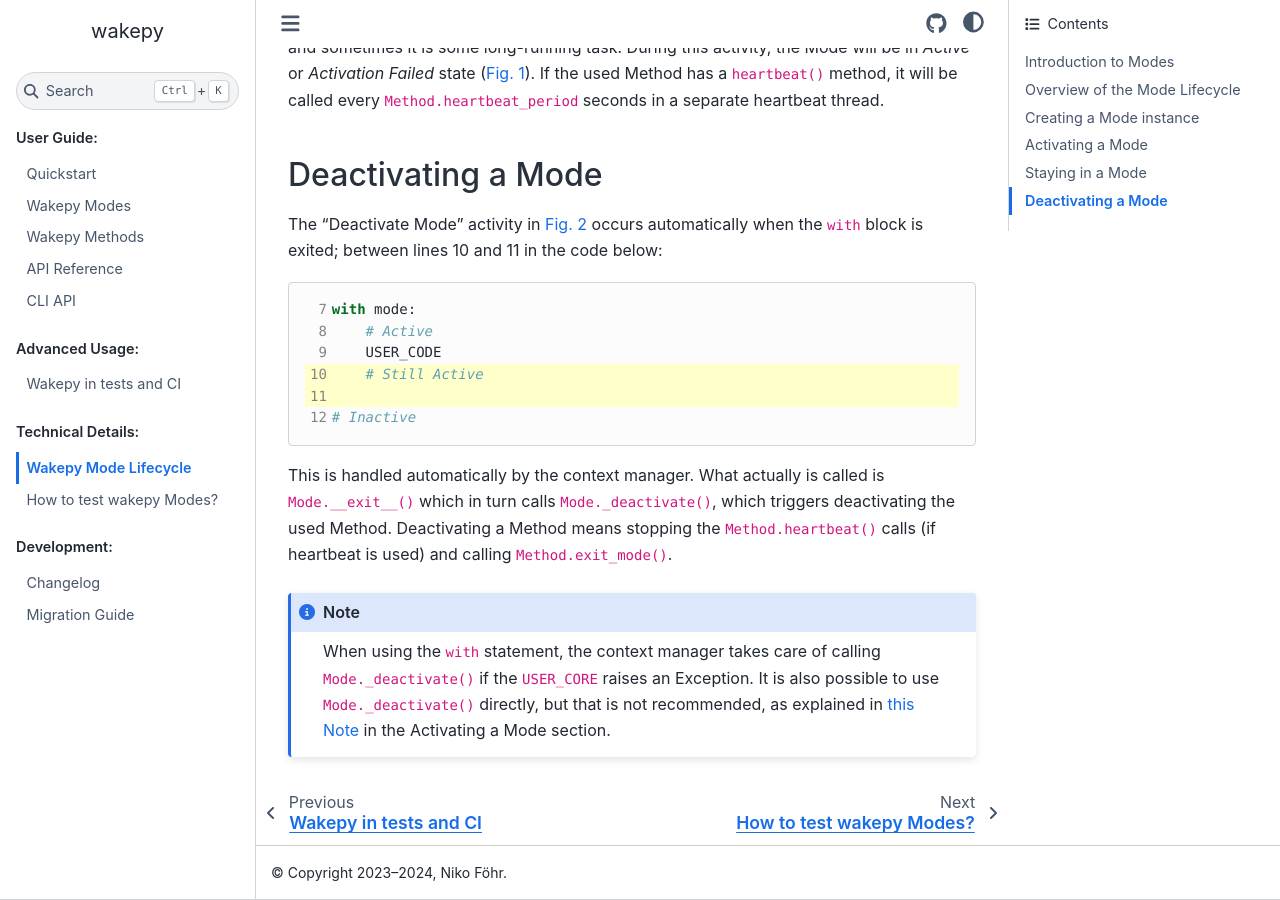
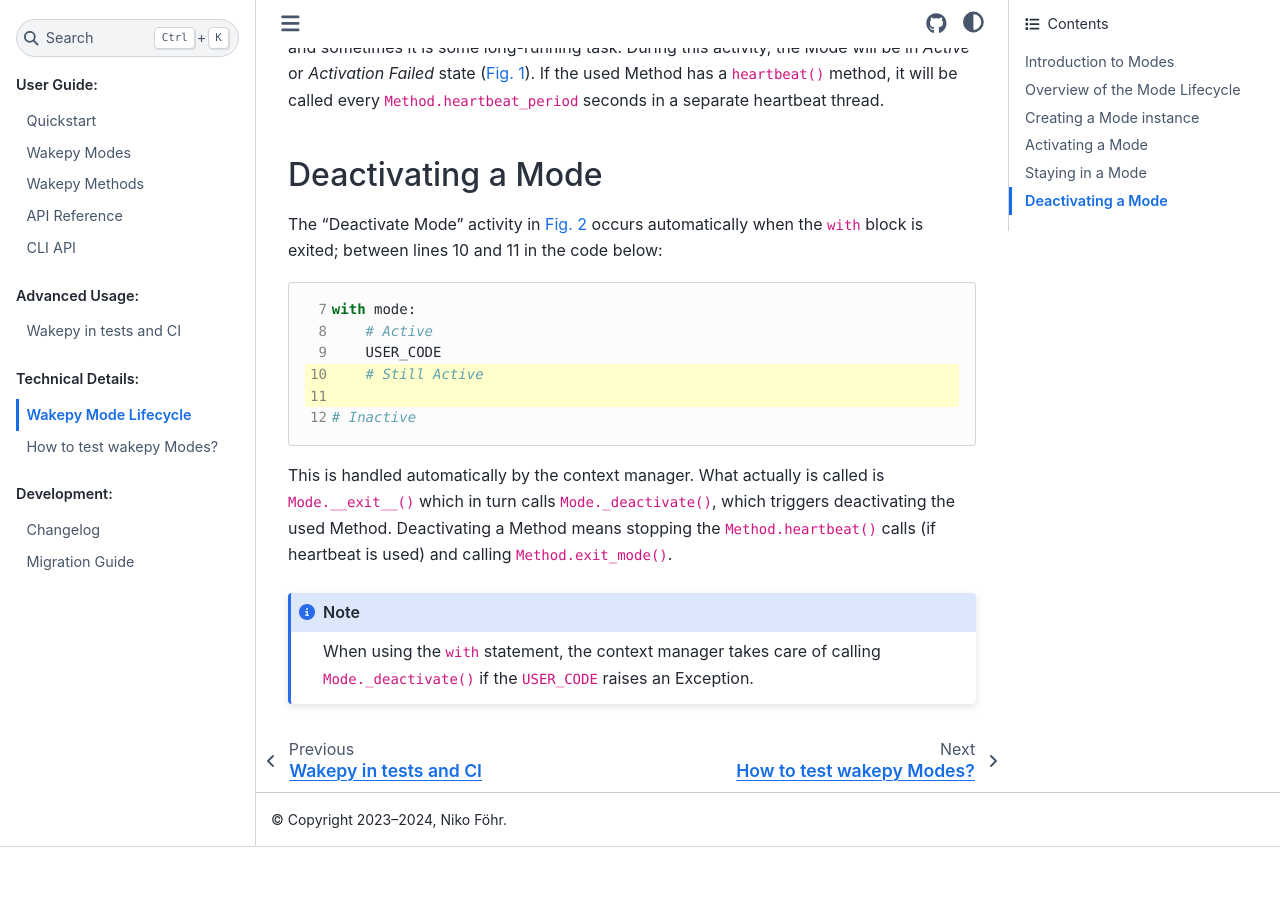
Before and after one commit to fohrloop/wakepy, a Sphinx documentation site: the page built from docs/source/wakepy-mode-lifecycle.md, in a window 1280 px wide and 900 px high, scrolled down 6303 px. Built offline with Sphinx 7.4.7 and the Sphinx Book theme 1.1.4, drawn with Linux system fonts in a browser that asks for light colours; the version number could not be read and is left out; after the commit the page ends 7150 px from its top, so only the background shows below that.

Commit message:
update docs

````diff
--- a/docs/source/wakepy-mode-lifecycle.md
+++ b/docs/source/wakepy-mode-lifecycle.md
@@ -166,5 +166,5 @@
 This is handled automatically by the context manager. What actually is called is `Mode.__exit__()` which in turn calls `Mode._deactivate()`, which triggers deactivating the used Method. Deactivating a Method means stopping the `Method.heartbeat()` calls (if heartbeat is used) and calling `Method.exit_mode()`.
 
 ```{note}
-When using the `with` statement, the context manager takes care of calling `Mode._deactivate()` if the `USER_CORE` raises an Exception. It is also possible to use `Mode._deactivate()` directly, but that is not recommended, as explained in [this Note](activating-a-mode-note) in the Activating a Mode section.
+When using the `with` statement, the context manager takes care of calling `Mode._deactivate()` if the `USER_CODE` raises an Exception.
 ```
````
